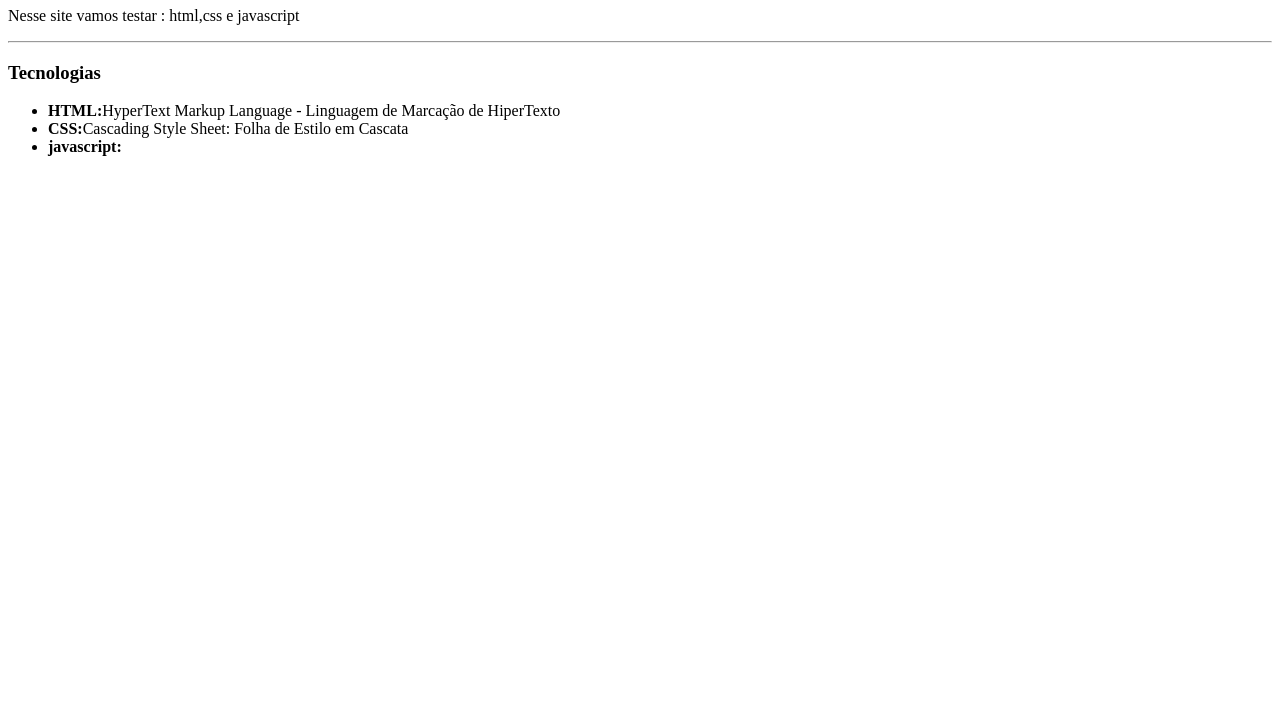
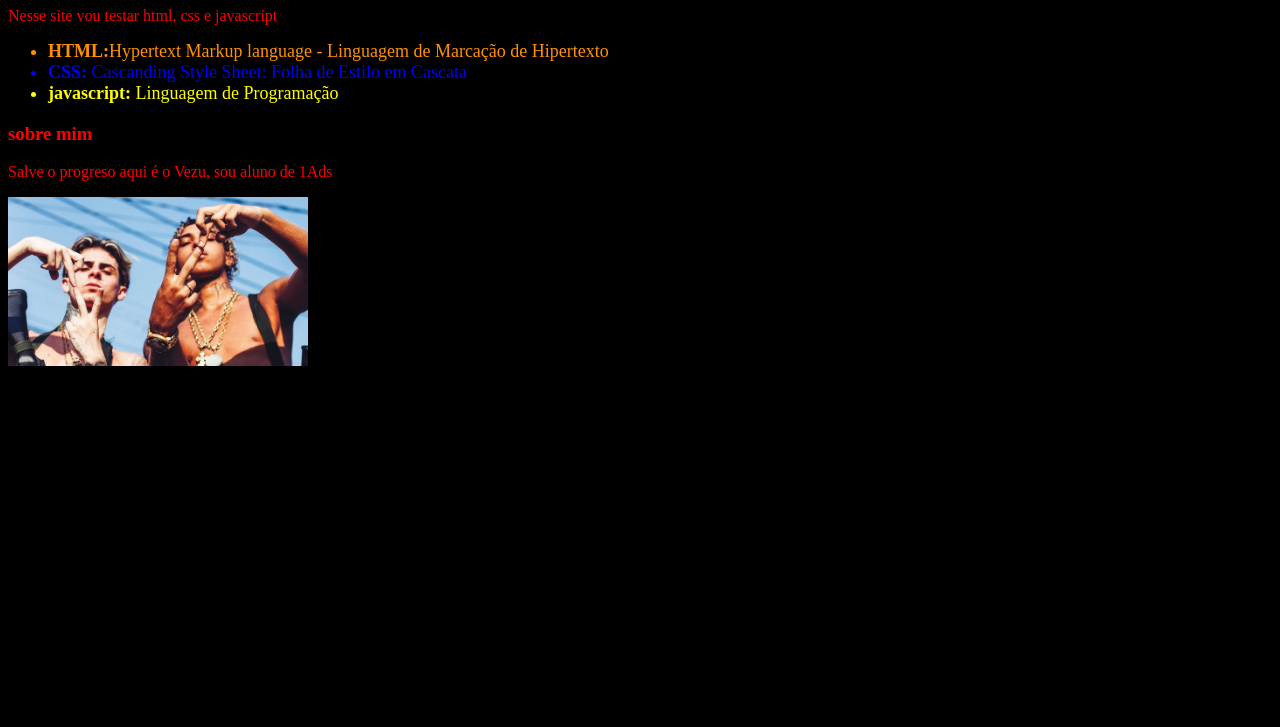
Before and after one commit to Vezu13/Primeiro-Site, a plain HTML site: page index.html in a window 1280 px wide. Shown: the part 73-800 px from the top of the page. Drawn offline with Linux system fonts and the light colour scheme.

Commit message:
colorir letras

```diff
--- a/index.html
+++ b/index.html
@@ -1,26 +1,41 @@
 <!DOCTYPE html>
-<html lang="en">
+<html lang="pt-br">
 <head>
     <meta charset="UTF-8">
     <meta name="viewport" content="width=device-width, initial-scale=1.0">
-    <title>Site do Vezu</title>
+    <title>Meu primeiro site</title>
 </head>
 <body>
 
-<h1>site do vezuka</h1>
-<p>Nesse site vamos testar : html,css e javascript</p>
-<hr>
-<h3>Tecnologias</h3>
+ <h1>Esse e meu site</h1>
 
-<ul>
-      <li><strong>HTML:</strong>HyperText Markup Language - Linguagem de Marcação de HiperTexto</li>
+<link rel="stylesheet" href="style.css">
 
 
 
-      <li><strong>CSS:</strong>Cascading Style Sheet: Folha de Estilo em Cascata</li>
+<p>Nesse site vou testar html, css e javascript</p>
+<ul>
 
-      <li><Strong>javascript:</Strong></li>
+    <li id="html"> <strong>HTML:</strong>Hypertext Markup language -
+    Linguagem de Marcação de Hipertexto </li>
+
+    <li id="css"> <strong>CSS:</strong> Cascanding Style Sheet: Folha
+    de Estilo em Cascata </li>
+
+    <li id="javascript"> <strong>javascript:</strong> Linguagem de
+    Programação</li>
+
+
 </ul>
+
+
+<div>
+<h3>sobre mim</h3>
+<p>Salve o progreso aqui é o Vezu, sou aluno de 1Ads</p>
+<img src="image copy.png" alt="" width="300">
+</div>
+
+
 
 
 </body>
--- /dev/null
+++ b/style.css
@@ -0,0 +1,21 @@
+  body{
+        background-color: rgb(0, 0, 0);
+        color: #ff0000;
+    }
+
+    li{
+   font-size: 18px;
+   color:rgb(255, 5, 5);
+    }
+
+#html{
+color:rgb(255, 145, 0);
+}
+
+#css{
+color:blue;
+}
+
+#javascript{
+    color:yellow;
+}
```
Also changed, not shown: image copy.png (added).
